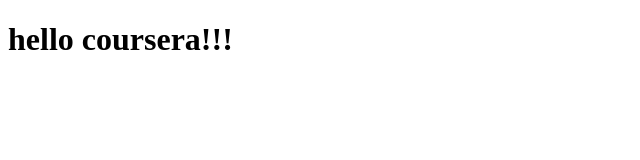
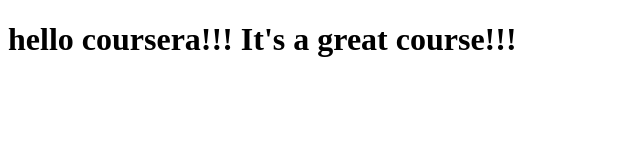
Before and after one commit to Doming0/coursera-test, a plain HTML site: page site/index.html in a window 1280 px wide. Shown: the whole page, without its empty margins (0-640 px from the left). Drawn offline with Linux system fonts and the light colour scheme.

Commit message:
Small addition to our page content.

```diff
--- a/site/index.html
+++ b/site/index.html
@@ -4,6 +4,6 @@
 	<title>hello coursera!!!</title>
 </head>
 <body>
-<h1>hello coursera!!!</h1>
+<h1>hello coursera!!! It's a great course!!!</h1>
 </body>
 </html>
```
